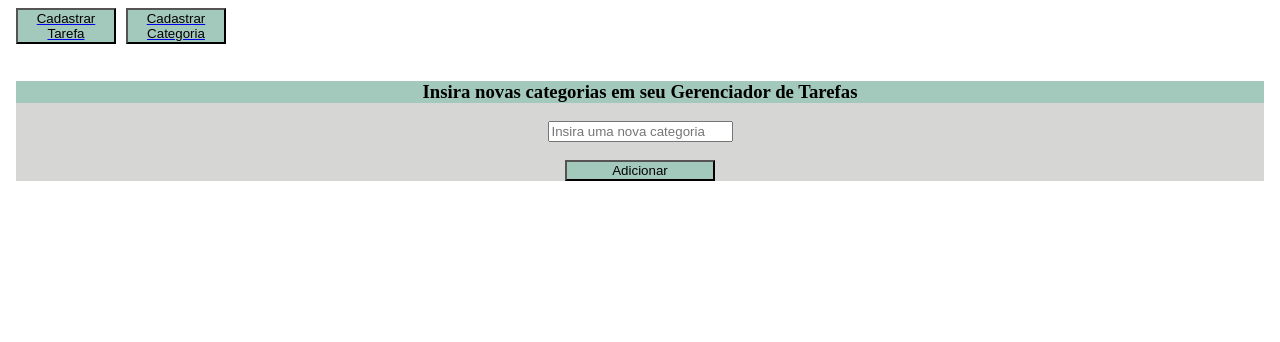
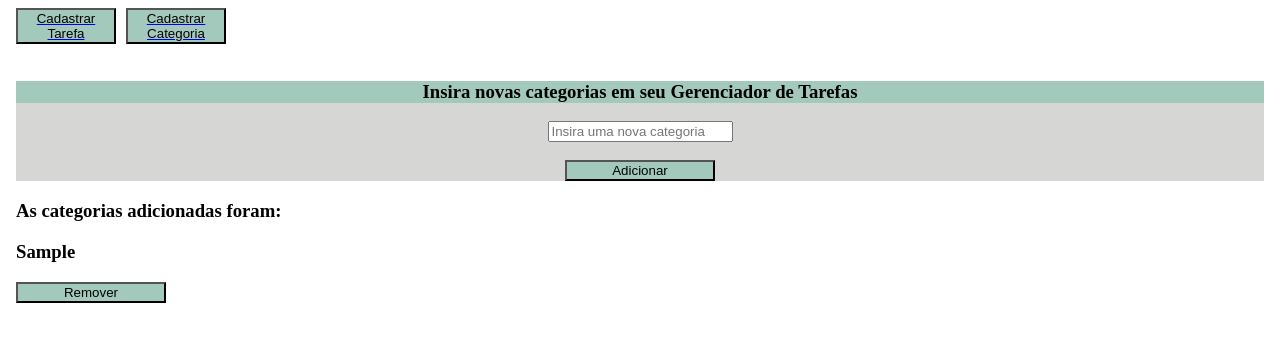
Before and after one commit to anaclaraborchardt/to-do, an Angular app: page /categorias in a window 1280 px wide. Both pictures are taken after typing "Sample" into the empty fields and a click on the button "Adicionar". Shown: the top 342 px of the page. Built offline with nearby package versions, Linux system fonts and the light colour scheme.

Commit message:
Separa categorias

```diff
--- a/src/categoria/categoria.component.html
+++ b/src/categoria/categoria.component.html
@@ -6,3 +6,12 @@
     <button class="botao" (click)="adicionarCategoria()">Adicionar</button>
     <br>
     </div>
+
+    <div>
+        <h3>As categorias adicionadas foram:</h3>
+        <div *ngFor="let categoria of categorias">
+            <div>
+            <h3>{{categoria}}</h3>
+            <button class="botao" (click)="removerCategoria()">Remover</button>
+        </div>
+    </div>
```
